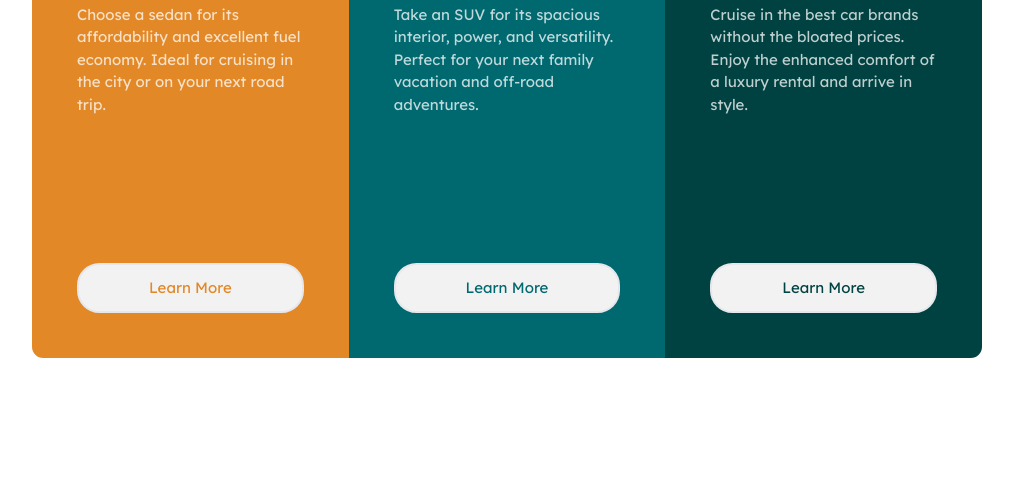
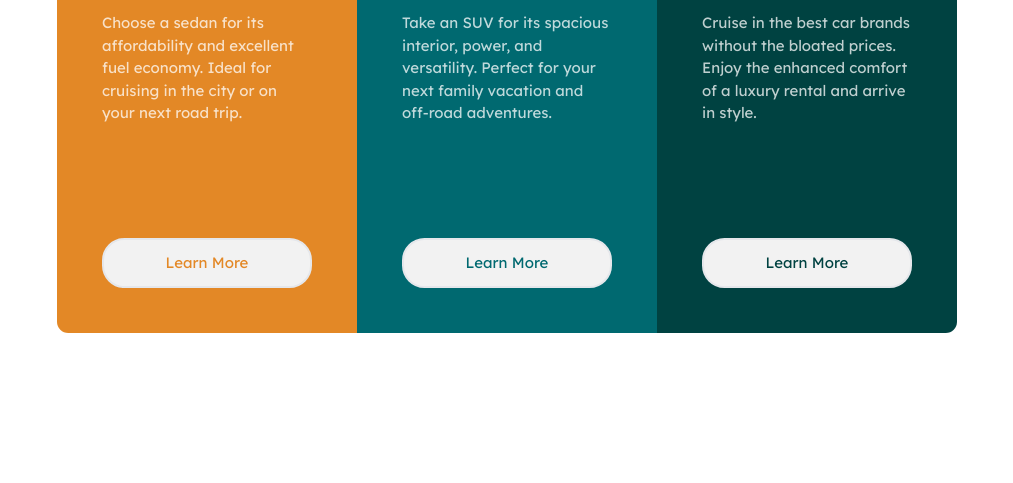
Before and after one commit to llKryptonixll/3-column-fm, a website: page public/index.html in a window 1280 px wide. Shown: the part 317-800 px from the top of the page, without its empty margins (133-1146 px from the left). Drawn offline with Linux system fonts and the light colour scheme.

Commit message:
changed width and heigth of section back to old values

```diff
--- a/public/index.html
+++ b/public/index.html
@@ -14,7 +14,7 @@
 </head>
 <body>
   <main class="bg-transparent_white min-h-screen grid place-items-center p-6">
-    <section class="grid md:grid-cols-3 min-h-[550px] max-w-[950px]">
+    <section class="grid md:grid-cols-3 min-h-[500px] max-w-[900px]">
       <div class="bg-bright_orange grid min-h-[450px] p-12 rounded-tl-xl md:rounded-bl-xl md:rounded-tr-none rounded-tr-xl">
         <div class="grid">
           <img src="images/icon-sedans.svg" alt="sedan-cars-icon">
```
Also changed, not shown: public/styles.css.
